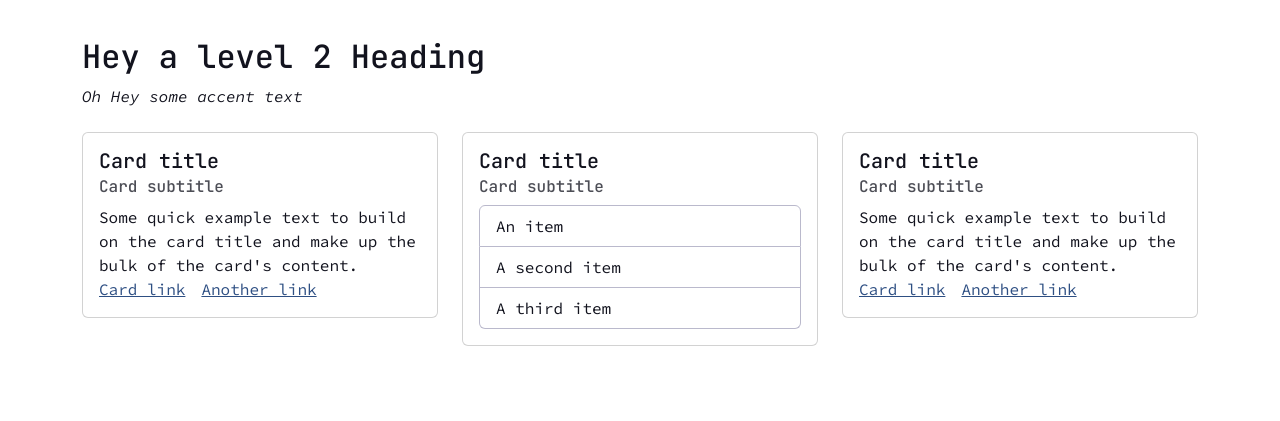
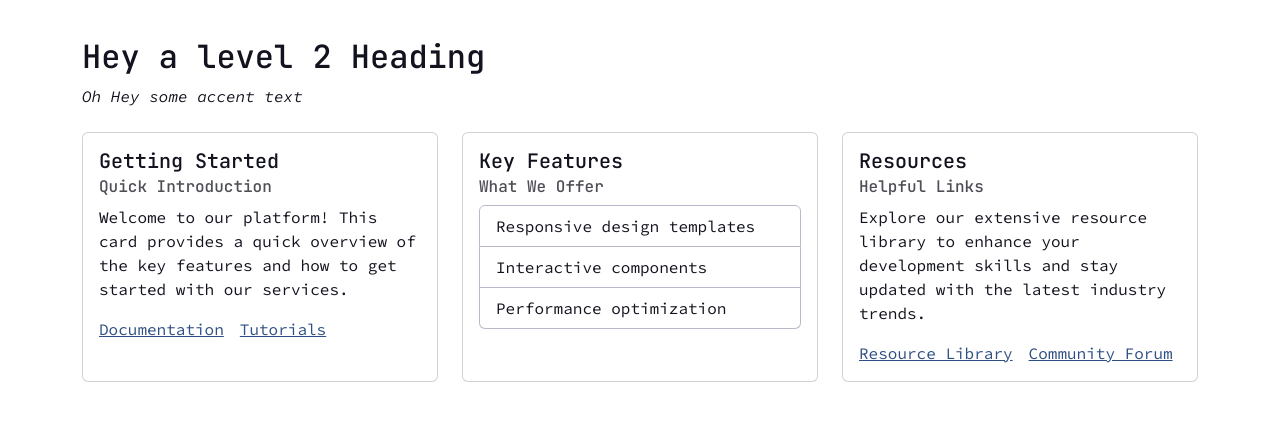
Before and after one commit to Bphissles/sample-landing-page, a Vue app: page / in a window 1280 px wide. Shown: the part 2800-3221 px from the top of the page. Built offline with nearby package versions, Linux system fonts and the light colour scheme.

Commit message:
Add card system with store, API service, and dynamic card components

```diff
--- /dev/null
+++ b/public/data/cards.json
@@ -0,0 +1,35 @@
+[
+  {
+    "id": "card1",
+    "title": "Getting Started",
+    "subtitle": "Quick Introduction",
+    "type": "text",
+    "content": "Welcome to our platform! This card provides a quick overview of the key features and how to get started with our services.",
+    "links": [
+      { "text": "Documentation", "url": "#documentation" },
+      { "text": "Tutorials", "url": "#tutorials" }
+    ]
+  },
+  {
+    "id": "card2",
+    "title": "Key Features",
+    "subtitle": "What We Offer",
+    "type": "list",
+    "items": [
+      "Responsive design templates",
+      "Interactive components",
+      "Performance optimization"
+    ]
+  },
+  {
+    "id": "card3",
+    "title": "Resources",
+    "subtitle": "Helpful Links",
+    "type": "text",
+    "content": "Explore our extensive resource library to enhance your development skills and stay updated with the latest industry trends.",
+    "links": [
+      { "text": "Resource Library", "url": "#resources" },
+      { "text": "Community Forum", "url": "#forum" }
+    ]
+  }
+]
--- /dev/null
+++ b/src/components/CardItem.vue
@@ -0,0 +1,39 @@
+<script setup>
+import { defineProps } from 'vue';
+
+const props = defineProps({
+  card: {
+    type: Object,
+    required: true
+  }
+});
+</script>
+
+<template>
+  <div class="card h-100">
+    <div class="card-body">
+      <h5 class="card-title">{{ card.title }}</h5>
+      <h6 class="card-subtitle mb-2 text-body-secondary">{{ card.subtitle }}</h6>
+
+      <!-- Text content -->
+      <p v-if="card.type === 'text'" class="card-text">{{ card.content }}</p>
+
+      <!-- List content -->
+      <ul v-else-if="card.type === 'list'" class="list-group">
+        <li v-for="(item, index) in card.items" :key="index" class="list-group-item">{{ item }}</li>
+      </ul>
+
+      <!-- Links -->
+      <div v-if="card.links && card.links.length" class="card-links mt-3">
+        <a
+          v-for="(link, index) in card.links"
+          :key="index"
+          :href="link.url"
+          class="card-link"
+        >
+          {{ link.text }}
+        </a>
+      </div>
+    </div>
+  </div>
+</template>
--- /dev/null
+++ b/src/services/cardApi.js
@@ -0,0 +1,23 @@
+/**
+ * Card API Service
+ * Handles fetching card data from JSON file
+ */
+
+/**
+ * Fetches all cards from the JSON file
+ * @returns {Promise<Array>} Promise that resolves to array of card objects
+ */
+export const fetchAllCards = async () => {
+  try {
+    const response = await fetch('/data/cards.json');
+
+    if (!response.ok) {
+      throw new Error(`Failed to fetch cards: ${response.status} ${response.statusText}`);
+    }
+
+    return await response.json();
+  } catch (error) {
+    console.error('Error fetching cards:', error);
+    throw error;
+  }
+};
--- /dev/null
+++ b/src/stores/cardStore.js
@@ -0,0 +1,67 @@
+/**
+ * Card Store
+ * Manages card data with caching
+ */
+import { defineStore } from 'pinia';
+import { fetchAllCards } from '@/services/cardApi';
+import { createApiStore } from './apiStore';
+
+// Create base card store using the API store factory
+const useBaseCardStore = createApiStore('cards', fetchAllCards);
+
+/**
+ * Card store with additional functionality
+ */
+export const useCardStore = defineStore('cardStore', {
+  state: () => ({
+    // Use composition to include the base store functionality
+    baseStore: useBaseCardStore()
+  }),
+
+  getters: {
+    /**
+     * Get all cards from the base store
+     */
+    allCards() {
+      return this.baseStore.data;
+    },
+
+    /**
+     * Check if cards are loading
+     */
+    isLoading() {
+      return this.baseStore.isLoading;
+    },
+
+    /**
+     * Get any error from the base store
+     */
+    error() {
+      return this.baseStore.error;
+    }
+  },
+
+  actions: {
+    /**
+     * Fetch all cards using the base store
+     */
+    async fetchAllCards(forceRefresh = false) {
+      return await this.baseStore.fetchData(forceRefresh);
+    },
+
+    /**
+     * Get a single card by ID
+     */
+    getCardById(id) {
+      if (!this.baseStore.data.length) return null;
+      return this.baseStore.data.find(card => card.id === id) || null;
+    },
+
+    /**
+     * Clear all card data
+     */
+    clearData() {
+      this.baseStore.clearData();
+    }
+  }
+});
--- a/src/views/HomeView.vue
+++ b/src/views/HomeView.vue
@@ -1,8 +1,9 @@
 <script setup>
-import { ref, onMounted } from 'vue';
+import { onMounted } from 'vue';
 import HeroBanner from '@/components/HeroBanner.vue';
 import SectionHeading from '@/components/SectionHeading.vue';
 import ArticlePreview from '@/components/ArticlePreview.vue';
+import CardItem from '@/components/CardItem.vue';
 import StaffEntry from '@/components/StaffEntry.vue';
 import TimeLine from '@/components/TimeLine.vue';
 import { useRouter } from 'vue-router';
@@ -12,11 +13,13 @@ import { Splide, SplideSlide } from '@splidejs/vue-splide';
 import { useCarouselStore } from '@/stores/carouselStore';
 import { useArticleStore } from '@/stores/articleStore';
 import { useStaffStore } from '@/stores/staffStore';
+import { useCardStore } from '@/stores/cardStore';
 
 // Initialize Pinia stores
 const carouselStore = useCarouselStore();
 const articleStore = useArticleStore();
 const staffStore = useStaffStore();
+const cardStore = useCardStore();
 
 // Fetch data when component mounts
 onMounted(async () => {
@@ -25,7 +28,8 @@ onMounted(async () => {
     await Promise.all([
       carouselStore.fetchData(),
       articleStore.fetchFeaturedArticles(),
-      staffStore.fetchData()
+      staffStore.fetchData(),
+      cardStore.fetchAllCards()
     ]);
   } catch (err) {
     console.error('Error fetching data:', err);
@@ -33,9 +37,6 @@ onMounted(async () => {
 });
 
 const router = useRouter();
-const pushBlogRoute = (route) => {
-  router.push(`/blog/${route}`);
-}
 </script>
 
 <template>
@@ -109,43 +110,24 @@ const pushBlogRoute = (route) => {
       sub-heading="Oh Hey some accent text"
     />
 
-    <div class="row">
-      <div class="col-sm-4 mb-4 mb-md-0">
-        <div class="card">
-          <div class="card-body">
-            <h5 class="card-title">Card title</h5>
-            <h6 class="card-subtitle mb-2 text-body-secondary">Card subtitle</h6>
-            <p class="card-text">Some quick example text to build on the card title and make up the bulk of the card's content.</p>
-            <a href="#" class="card-link">Card link</a>
-            <a href="#" class="card-link">Another link</a>
-          </div>
-        </div>
-      </div>
+    <!-- Card loading state -->
+    <div v-if="cardStore.isLoading" class="text-center py-4">
+      <p>Loading cards...</p>
+    </div>
 
-      <div class="col-sm-4 mb-4 mb-md-0">
-        <div class="card">
-          <div class="card-body">
-            <h5 class="card-title">Card title</h5>
-            <h6 class="card-subtitle mb-2 text-body-secondary">Card subtitle</h6>
-            <ul class="list-group">
-              <li class="list-group-item">An item</li>
-              <li class="list-group-item">A second item</li>
-              <li class="list-group-item">A third item</li>
-            </ul>
-          </div>
-        </div>
-      </div>
+    <!-- Card error state -->
+    <div v-else-if="cardStore.error" class="text-center py-4 text-danger">
+      <p>{{ cardStore.error }}</p>
+    </div>
 
-      <div class="col-sm-4">
-        <div class="card">
-          <div class="card-body">
-            <h5 class="card-title">Card title</h5>
-            <h6 class="card-subtitle mb-2 text-body-secondary">Card subtitle</h6>
-            <p class="card-text">Some quick example text to build on the card title and make up the bulk of the card's content.</p>
-            <a href="#" class="card-link">Card link</a>
-            <a href="#" class="card-link">Another link</a>
-          </div>
-        </div>
+    <!-- Cards content -->
+    <div v-else class="row">
+      <div
+        v-for="card in cardStore.allCards"
+        :key="card.id"
+        class="col-sm-4 mb-4 mb-md-0"
+      >
+        <CardItem :card="card" />
       </div>
     </div>
 
```
Also changed, not shown: 2 other files (tests, documents, lock files or other folders).
